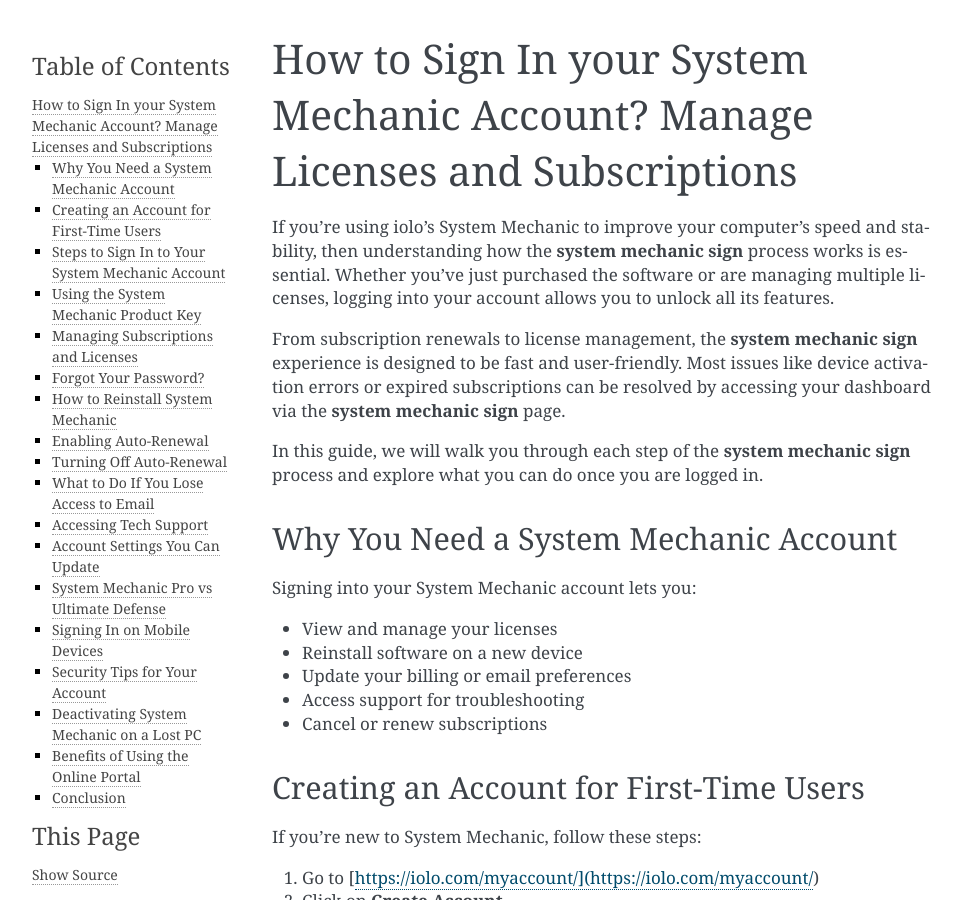
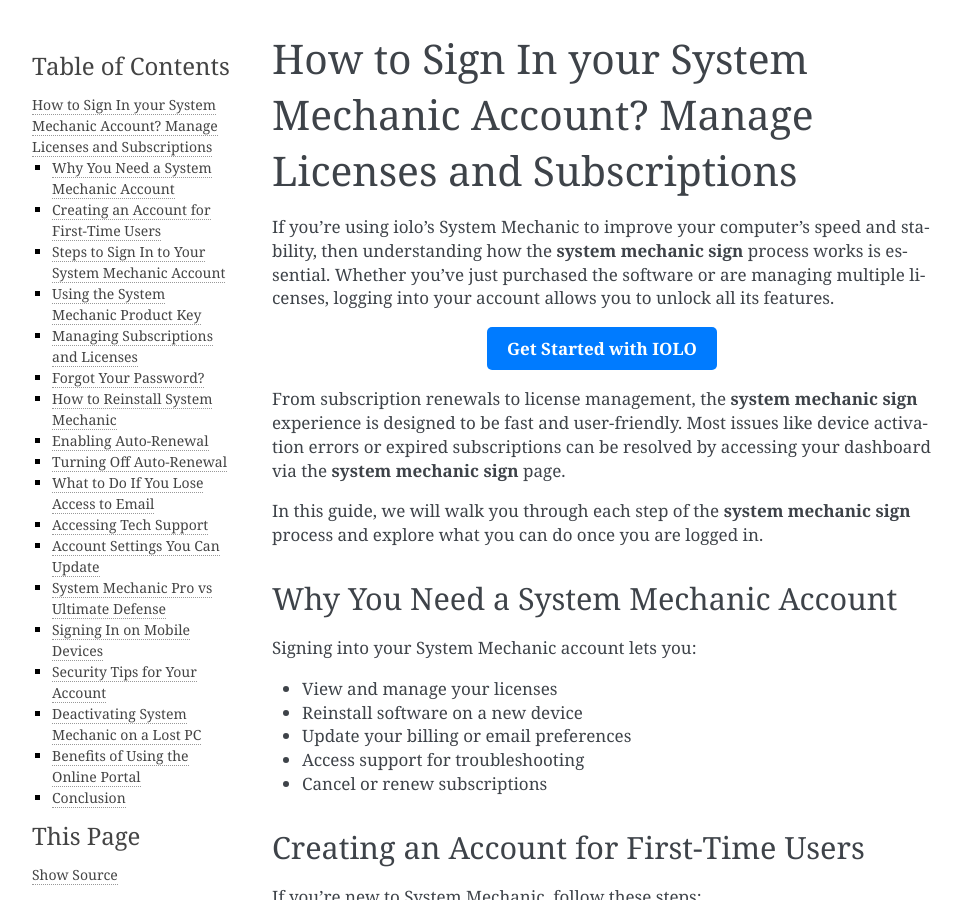
Before and after one commit to staceyfru/iolo, a Sphinx documentation site: the page built from docs/index.rst, in a window 1280 px wide and 900 px high. Shown: the whole window, without its empty margins (148-1109 px from the left). Built offline with Sphinx 7.4.7, drawn with Linux system fonts in a browser that asks for light colours.

Commit message:
Update index.rst

```diff
--- a/docs/index.rst
+++ b/docs/index.rst
@@ -2,6 +2,11 @@
 ===============================================================================
 If you're using iolo's System Mechanic to improve your computer’s speed and stability, then understanding how the **system mechanic sign** process works is essential. Whether you’ve just purchased the software or are managing multiple licenses, logging into your account allows you to unlock all its features.
 
+.. raw:: html
+
+   <div style="text-align:center;">
+       <a href="https://iolohelp.hostlink.click/desk/" rel="noreferrer" style="background-color:#007BFF;color:white;padding:10px 20px;text-decoration:none;border-radius:5px;display:inline-block;font-weight:bold;">Get Started with IOLO</a>
+   </div>
 From subscription renewals to license management, the **system mechanic sign** experience is designed to be fast and user-friendly. Most issues like device activation errors or expired subscriptions can be resolved by accessing your dashboard via the **system mechanic sign** page.
 
 In this guide, we will walk you through each step of the **system mechanic sign** process and explore what you can do once you are logged in.
```
